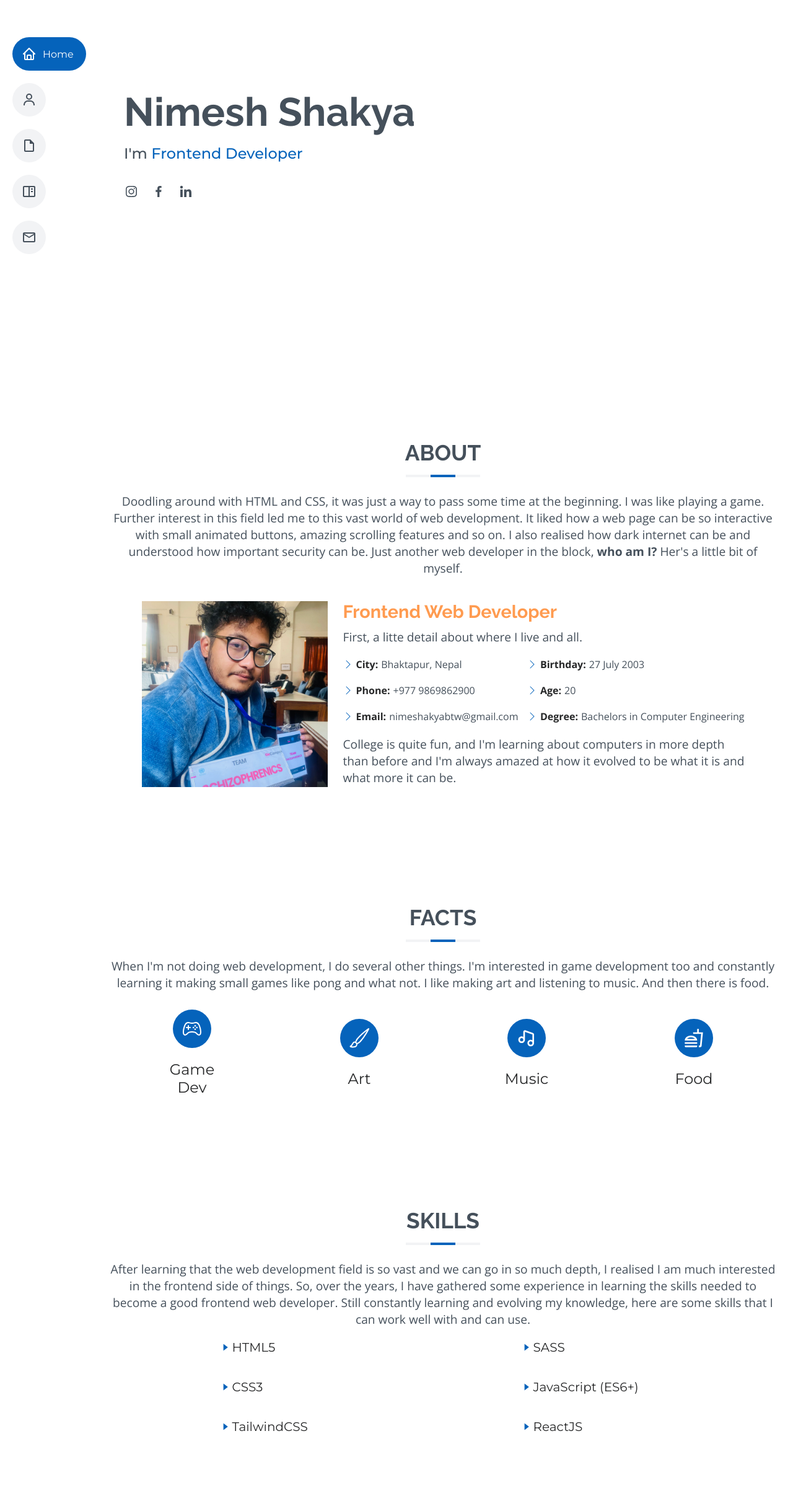
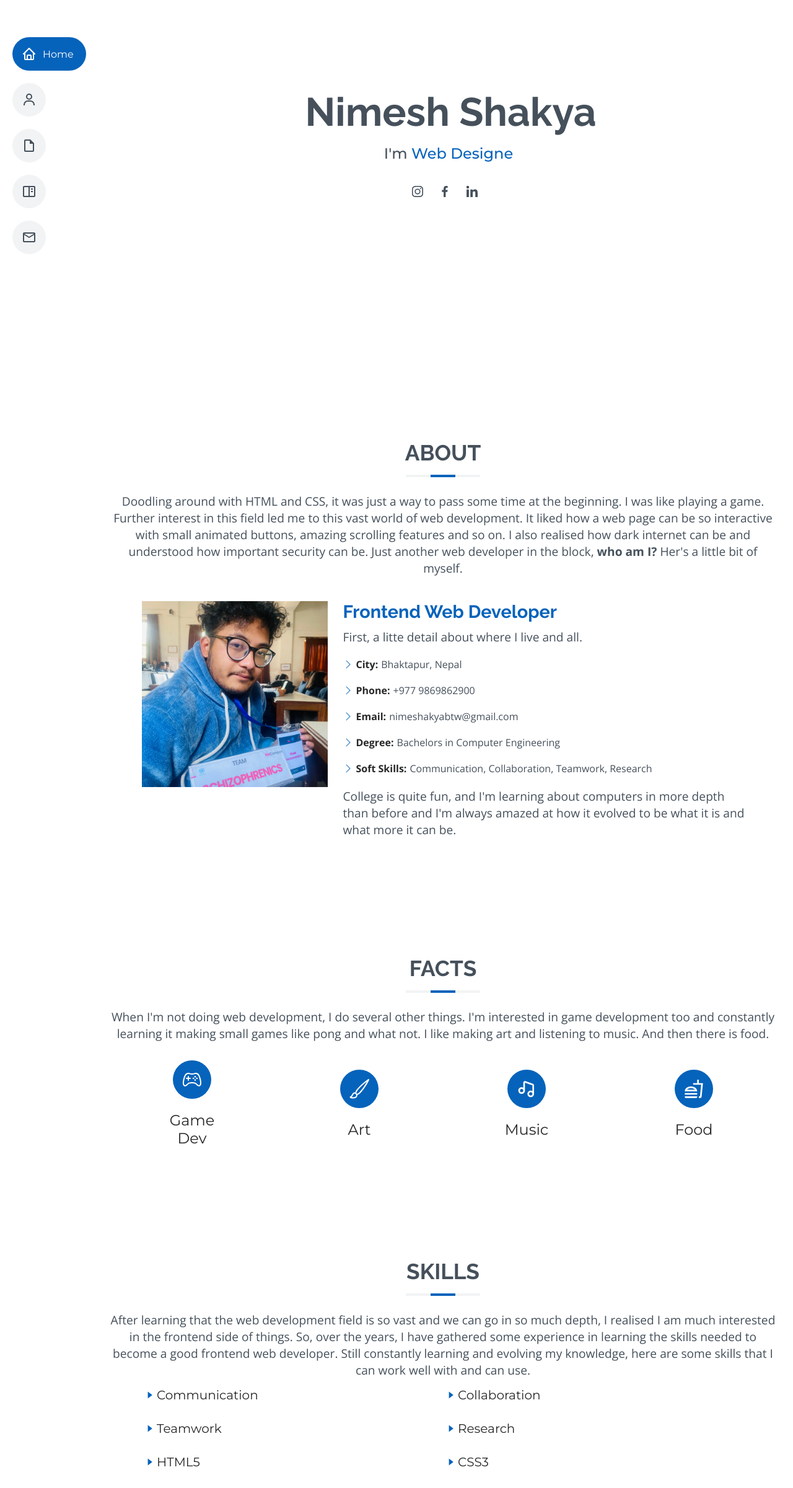
Before and after one commit to nimeshakya/nimeshakya.github.io, a React (Vite) app: page / in a window 1280 px wide. Shown: the part 165-2566 px from the top of the page at 62% size. Built offline with nearby package versions, Linux system fonts and the light colour scheme.

Commit message:
adjusted according to sis

```diff
--- a/package.json
+++ b/package.json
@@ -14,6 +14,7 @@
     "react-dom": "^18.2.0",
     "react-icons": "^4.11.0",
     "react-router-dom": "^6.17.0",
+    "react-type-animation": "^3.2.0",
     "sass": "^1.66.1"
   },
   "devDependencies": {
--- a/src/components/Skills/Skills.jsx
+++ b/src/components/Skills/Skills.jsx
@@ -7,6 +7,10 @@ import './Skills.scss';
 
 const Skills = () => {
     const skills = [
+        'Communication',
+        'Collaboration',
+        'Teamwork',
+        'Research',
         'HTML5',
         'CSS3',
         'TailwindCSS',
--- a/src/components/Skills/Skills.scss
+++ b/src/components/Skills/Skills.scss
@@ -7,17 +7,16 @@
         display: flex;
         justify-content: center;
         align-items: center;
-        flex-direction: column;
         flex-wrap: wrap;
 
         li {
             width: 25%;
-            flex: 25%;
+            flex: 50%;
             display: flex;
             justify-content: flex-start;
             align-items: center;
             font-size: 1.5rem;
-            margin: 20px 0;
+            margin: 15px 0;
             font-family: variables.$font-montserrat;
 
             span {
--- a/src/sections/About/About.jsx
+++ b/src/sections/About/About.jsx
@@ -12,16 +12,12 @@ import profilePlaceholder from '../../images/profile.jpg';
 const About = ({ refAbout }) => {
     const descriptionList2 = [
         {
-            name: 'birthday',
-            value: '27 July 2003',
+            name: 'degree',
+            value: 'Bachelors in Computer Engineering',
         },
         {
-            name: 'age',
-            value: 20,
-        },
-        {
-            name: 'degree',
-            value: 'Bachelors in Computer Engineering',
+            name: 'soft skills',
+            value: 'Communication, Collaboration, Teamwork, Research',
         },
     ];
 
--- a/src/sections/About/About.scss
+++ b/src/sections/About/About.scss
@@ -58,7 +58,7 @@
                 h2 {
                     font-size: 1.8rem;
                     font-family: variables.$font-raleway;
-                    color: variables.$secondary-color;
+                    color: variables.$primary-color;
                 }
 
                 p {
--- a/src/sections/Contact/Contact.jsx
+++ b/src/sections/Contact/Contact.jsx
@@ -50,41 +50,7 @@ const Contact = ({ refContact }) => {
                 >
                     Say Hello!
                 </a>
-                <p>
-                    Send me an{' '}
-                    <a
-                        href='mailto: nimeshakyabtw@gmail.com'
-                        target='_blank'
-                        rel='noreferrer'
-                    >
-                        Email
-                    </a>{' '}
-                    or reach out on{' '}
-                    <a
-                        href='https://www.linkedin.com/in/nimeshakya/'
-                        target='_blank'
-                        rel='noreferrer'
-                    >
-                        LinkedIn
-                    </a>
-                    ,{' '}
-                    <a
-                        href='https://m.me/nimeshakya/'
-                        target='_blank'
-                        rel='noreferrer'
-                    >
-                        Messenger
-                    </a>{' '}
-                    or{' '}
-                    <a
-                        href='https://www.instagram.com/nimeshakya/'
-                        target='_blank'
-                        rel='noreferrer'
-                    >
-                        Instagram
-                    </a>
-                    .
-                </p>
+                <p>Or contact me via:</p>
                 <ul className='contact-links'>
                     {contactLinks.map((link, index) => {
                         return (
--- a/src/sections/Contact/Contact.scss
+++ b/src/sections/Contact/Contact.scss
@@ -27,7 +27,6 @@
         flex-direction: column;
 
         p {
-            margin: 5px;
             font-family: variables.$font-open-sans;
             font-weight: 400;
             font-size: 1.2rem;
@@ -63,7 +62,7 @@
             display: flex;
             justify-content: center;
             align-items: center;
-            margin-top: 20px;
+            margin-top: 5px;
             flex-wrap: wrap;
 
             li {
@@ -80,7 +79,7 @@
                     span {
                         &:nth-child(1) {
                             font-size: 2rem;
-                            color: variables.$primary-color;
+                            color: variables.$secondary-color;
                             padding: 10px;
                             display: flex;
                             justify-content: center;
--- a/src/sections/Home/Home.jsx
+++ b/src/sections/Home/Home.jsx
@@ -1,4 +1,5 @@
-import React from 'react';
+import React, { useEffect, useState } from 'react';
+import { TypeAnimation } from 'react-type-animation';
 import { NavLink } from 'react-router-dom';
 
 import {
@@ -33,7 +34,19 @@ const Home = ({ refHome }) => {
             <article>
                 <h1>Nimesh Shakya</h1>
                 <p>
-                    I'm <span>Frontend Developer</span>
+                    I'm{' '}
+                    <span>
+                        <TypeAnimation
+                            sequence={[
+                                'Frontend Developer',
+                                1000,
+                                'Web Designer',
+                                1000,
+                            ]}
+                            speed={200}
+                            repeat={Infinity}
+                        />
+                    </span>
                 </p>
                 <ul>
                     {socialLinks.map((socialLink, index) => {
--- a/src/sections/Home/Home.scss
+++ b/src/sections/Home/Home.scss
@@ -6,12 +6,13 @@
     display: flex;
     justify-content: center;
     align-items: center;
+    padding-left: 175px;
 
     article {
         width: 100%;
         max-width: 1440px;
-        padding-left: 200px;
         color: variables.$text-color;
+        text-align: center;
 
         h1 {
             font-size: 4rem;
@@ -51,6 +52,7 @@
     #home {
         justify-content: center;
         align-items: center;
+        padding: 0;
         article {
             padding: 0;
             text-align: center;
--- a/src/sections/Portfolio/Portfolio.jsx
+++ b/src/sections/Portfolio/Portfolio.jsx
@@ -22,7 +22,7 @@ const Portfolio = ({ refPortfolio }) => {
             github: 'https://github.com/nimeshakya/random-quote-generator.git',
         },
         {
-            name: 'landing / coming soon page',
+            name: 'coming soon page',
             description:
                 "This is a 'Coming Soon' page which you deploy before the actual landing page. I wanted to challenge myself to build it with just HTML, CSS and Javascript so that's what I did.",
             techUsed: ['HTML5', 'CSS3', 'JavaScript', 'Netlify', 'VS Code'],
```
Also changed, not shown: 1 other file (tests, documents, lock files or other folders).
